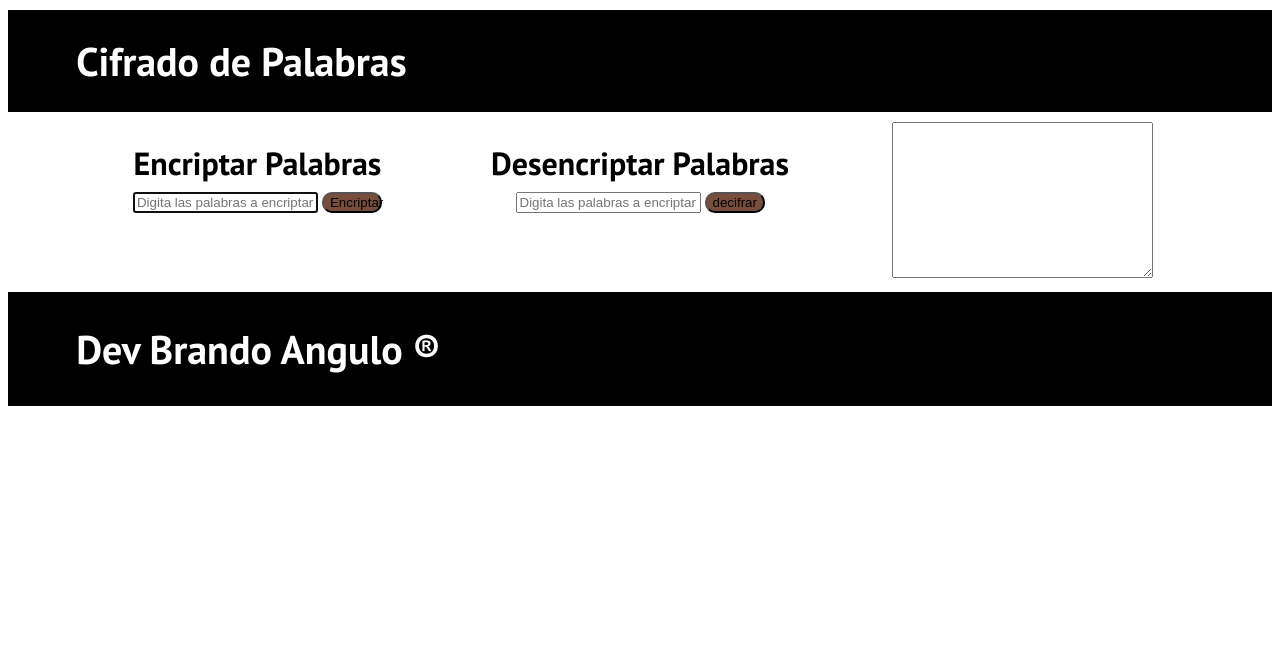
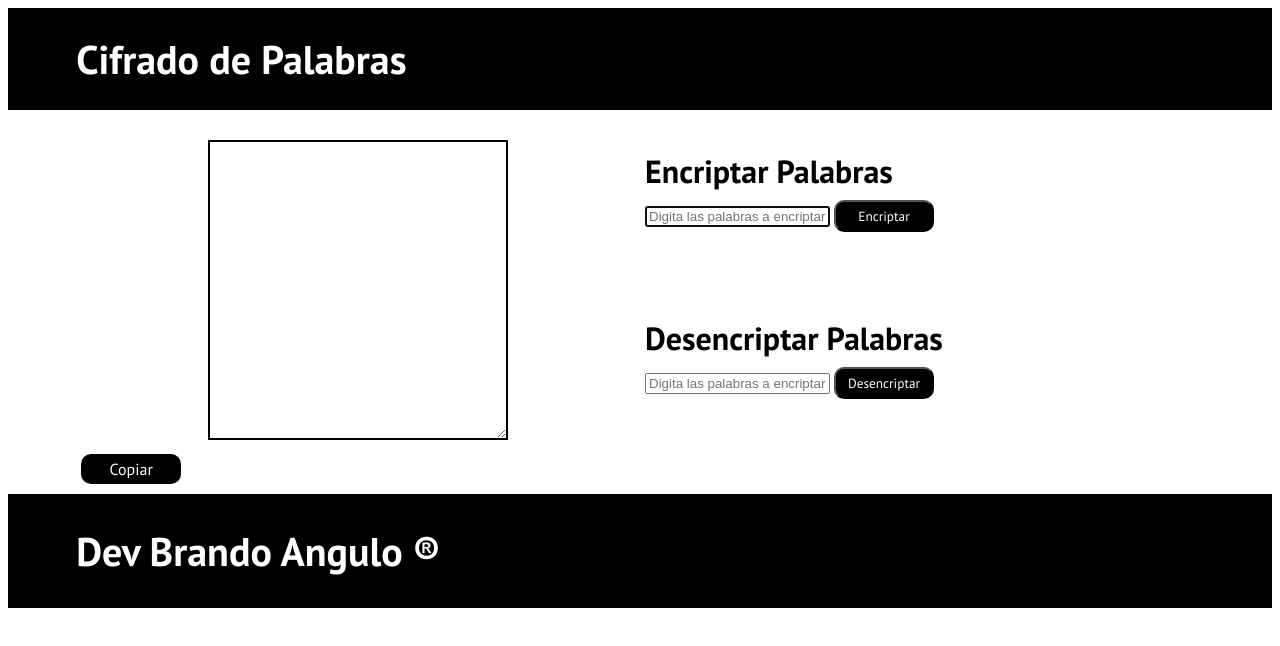
Before and after one commit to BrandoAngulo/Logica-de-programacion-Alura-one-, a plain HTML site: page logica de programacion segunda parte/ensayoChallenge.html in a window 1280 px wide. Drawn offline with Linux system fonts and the light colour scheme.

Commit message:
haciendo performance

```diff
--- a/css/style.css
+++ b/css/style.css
@@ -19,17 +19,18 @@ body {
   font-size: 1.6rem;
 }
 
-.contenedor{
+
+.contenedor {
+  margin:0 auto;
   max-width: 120rem;
   width: 90%;
-    width: (90%, 120rem);
-    margin: 0 auto;
 }
 
 a {
   text-decoration: none;
+  color: var(--blanco);
 }
-.no-padding{
+.no-padding {
   padding: 0;
 }
 
@@ -44,11 +45,11 @@ h1 {
   color: var(--blanco);
   font-size: 4rem;
 }
-h2{
+h2 {
   color: var(--blanco);
   font-size: 4rem;
 }
-h3{
+h3 {
   font-size: 3.2rem;
 }
 img {
@@ -57,36 +58,81 @@ img {
 .centrar-texto {
   text-align: center;
 }
+
 .boton{
-    background-color: var(--primario);
-    width: 6rem;
+  background-color: var(--negro);
+  color: var(--blanco);
+  width: 10rem;
   border-radius: 1rem;
+  font-family: var(--fuenteHeading);
+  padding: 0.5rem;
 }
-.header{
+
+@media (max-width: 468px) {
+  .boton {
+    margin-top: 0.5rem;
+  }
+}
+.boton:hover {
+  cursor: pointer;
+}
+.header {
   background-color: var(--negro);
+}
+.cifrado{
+  padding: 1rem;
 
 }
-.cifrado{
+@media (min-width: 768px) {
+  .cifrado {
     display: grid;
-    grid-template-columns: 1fr 1fr 1fr;
+    grid-template-columns: repeat(2, 1fr);
     gap: 1rem;
-    text-align: center;
   }
-.footer{
+}
+
+
+.footer {
   background-color: var(--negro);
+}
+.barra {
+  padding: 0.5rem;
+}
+.texto {
+  margin-top: 1rem;
+  grid-row-start: 1; /* POSICIONARLO EN LA FILA 1 DEL GRID */
+  grid-column-start: 1; /* POSICIONARLO de la columna 1 finalizando en la dos DEL GRID */
+  grid-column-end: 2; /* POSICIONARLO de la columna 1 finalizando en la dos DEL GRID */
+  grid-row-start: 1;
+  grid-row-end: 3;
 
 }
-.barra{
+.textarea {
   margin-top: 1rem;
-    padding: 0.5rem;
+  width: 30rem;
+  height: 30rem;
+  border: 2px solid var(--negro);
 }
-.texto{
-    margin-top: 1rem;
+@media (max-width: 768px) {
+  .textarea {
+    width: 40rem;
+    height: 10rem;
   }
-.contenido__principal{
-    display: grid;
+}
+@media (max-width: 468px) {
+  .textarea {
+    width: 20rem;
+    height: 10rem;
+  }
+}
 
-}
-.cifrado__titulo{
+.cifrado__titulo {
   margin-bottom: 1rem;
 }
+
+@media(min-width: 768px){
+  .entrada{
+    grid-column-start: 2;
+    text-align: left;
+  }
+}
--- a/logica de programacion segunda parte/ensayoChallenge.html
+++ b/logica de programacion segunda parte/ensayoChallenge.html
@@ -33,7 +33,7 @@
       </div>
     </header>
     <div class="contenedor contenido__principal">
-      <main class="cifrado">
+      <main class="cifrado centrar-texto">
 
     <!-- encriptado -->
         <article class="entrada">
@@ -56,12 +56,15 @@
               type="text"
               placeholder="Digita las palabras a encriptar"
             />
-            <button id="desencriptar" class="boton">decifrar</button>
+            <button id="desencriptar" class="boton">Desencriptar</button>
           </div>
         </article>
         <article class="texto">
-          <textarea name="" id="" cols="30" rows="10"></textarea>
+          <textarea class="textarea"></textarea>
         </article>
+        <div class="boton boton__texto">
+        <a id="" class="boton__copiar" href="#" role="button">Copiar</a>
+      </div>
       </main>
     </div>
 
```
Lines whose indentation alone changed are shown as unchanged.
